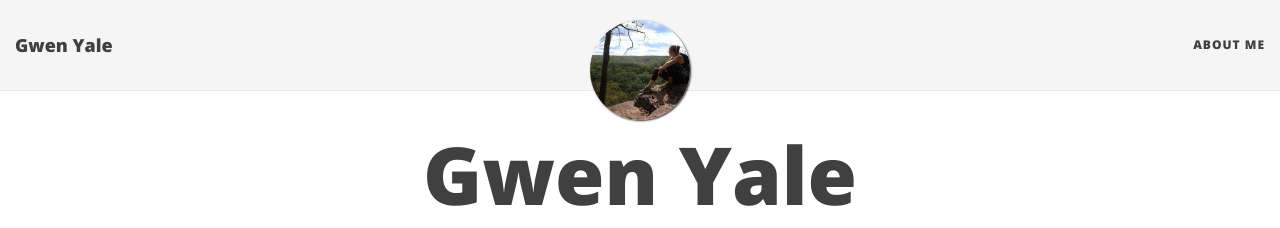
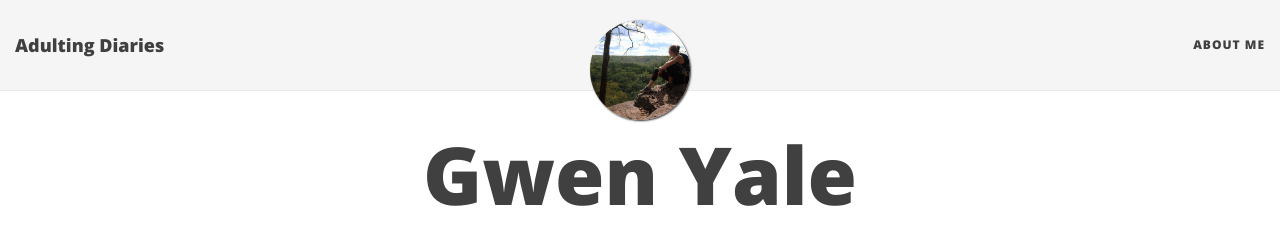
Before and after one commit to gwenyale/gwenyale.github.io, a Jekyll site: the page built from index.html, in a window 1280 px wide. Shown: the top 228 px of the page. Built offline with Jekyll 4.4.1, drawn with Linux system fonts in a browser that asks for light colours; nearby versions of some CDN libraries; the list of posts is cut into pages by our own code; some of the changed lines change nothing that is shown.

Commit message:
Update _config.yml

```diff
--- a/_config.yml
+++ b/_config.yml
@@ -14,10 +14,10 @@
 # Of course don't forget to change the username and projectname to YOUR username and project
 
 # Name of website
-title: Gwen Yale
+title: Adulting Diaries
 
 # Short description of your site
-description: Expect random and hopefully interesting thoughts on life and writing.
+description: "#Ihateadulting #selfcaresunday"
 
 # --- Navigation bar options --- #
 
@@ -61,7 +61,7 @@
   xing: yourname      # eg. daattali
   stackoverflow: yourlink  # eg. "3943160/daattali"
   snapchat: yourname  # eg. daattali
-  instagram: forevergwenny # eg. daattali
+  instagram: yale.gwen # eg. daattali
   youtube: yourlink   # eg. user/daattali or channel/daattali
   spotify: yourname   # eg. daattali
   telephone: yourphone   # eg. +14159998888
@@ -106,7 +106,7 @@
 disqus: "gwenyale-github-io"
 
 # Fill in your Google Analytics ID to track your website using GA
-google_analytics: "UA-106742654-1"
+google_analytics: "UA-152328986-1"
 
 # Google Tag Manager ID
 #gtm: ""
```
